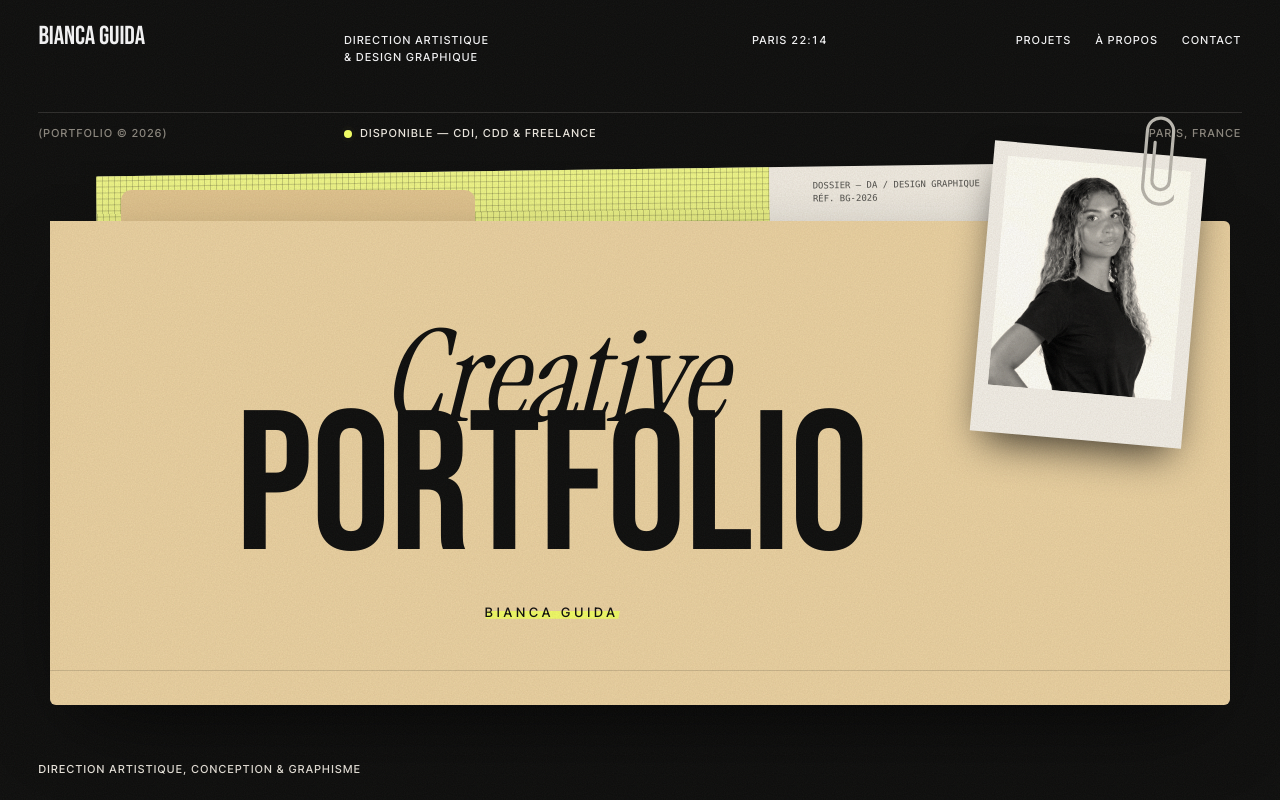
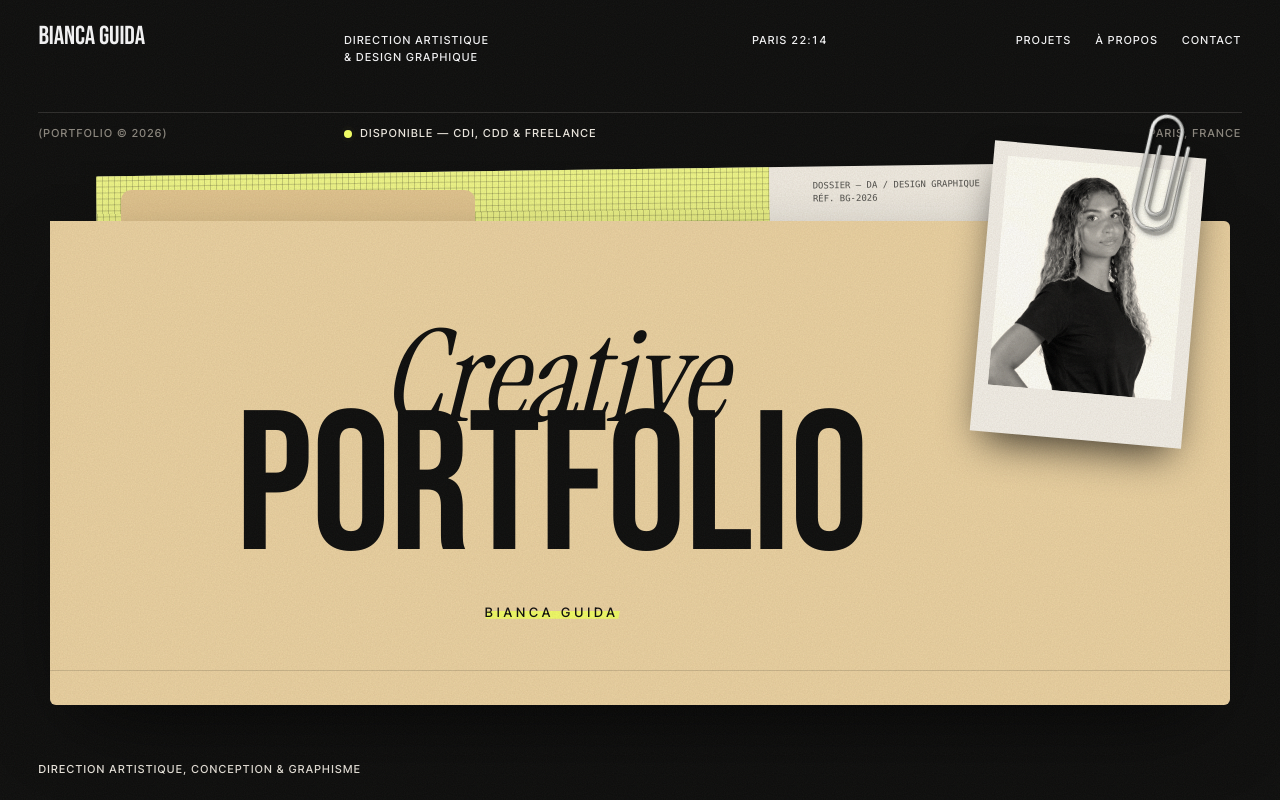
Before and after one commit to biancagda/bianca-guida-portfolio, a Next.js app: page / in a window 1280 px wide. Shown: the top 800 px of the page. Built offline with nearby package versions, Linux system fonts and the light colour scheme.

Commit message:
Page de garde : trombone métallique réaliste
Co-Authored-By: Claude Opus 5.5 <noreply@anthropic.com>
Claude-Session: https://claude.ai/code/session_019zLV6BxsN8g4HPLTLGMgo7

```diff
--- a/src/components/Hero.tsx
+++ b/src/components/Hero.tsx
@@ -96,9 +96,30 @@ export function Hero() {
               className="object-cover object-[50%_18%] contrast-[1.05] grayscale sepia-[0.15] transition-[filter] duration-700 group-hover:grayscale-0 group-hover:sepia-0"
             />
           </div>
-          {/* trombone */}
-          <svg viewBox="0 0 24 64" className="absolute -top-[14%] right-[14%] h-[32%] w-auto text-[#b9b6ae]" fill="none" stroke="currentColor" strokeWidth="2.2" strokeLinecap="round">
-            <path d="M8 20V46a6 6 0 0 0 12 0V12a9 9 0 0 0-18 0v38a12 12 0 0 0 24 0" />
+          {/* trombone métallique : dégradé argenté, reflet, ombre portée sur le papier */}
+          <svg
+            viewBox="0 0 40 110"
+            className="absolute -top-[16%] right-[10%] h-[44%] w-auto rotate-[8deg] drop-shadow-[2px_3px_2px_rgba(0,0,0,0.35)]"
+            fill="none"
+            strokeLinecap="round"
+            strokeLinejoin="round"
+          >
+            <defs>
+              <linearGradient id="clip-metal" x1="0" y1="0" x2="1" y2="1">
+                <stop offset="0" stopColor="#f4f4f2" />
+                <stop offset="0.35" stopColor="#a9aaa7" />
+                <stop offset="0.55" stopColor="#e9e9e6" />
+                <stop offset="0.8" stopColor="#8d8e8b" />
+                <stop offset="1" stopColor="#cfd0cc" />
+              </linearGradient>
+            </defs>
+            {/* ombre douce sur le polaroïd */}
+            <path d="M14 34V84a8 8 0 0 0 16 0V20a13 13 0 0 0-26 0v68a17 17 0 0 0 34 0V30" stroke="rgba(0,0,0,0.18)" strokeWidth="3.4" transform="translate(2.5 3)" />
+            {/* fil de métal */}
+            <path d="M14 34V84a8 8 0 0 0 16 0V20a13 13 0 0 0-26 0v68a17 17 0 0 0 34 0V30" stroke="#6f706d" strokeWidth="3.4" />
+            <path d="M14 34V84a8 8 0 0 0 16 0V20a13 13 0 0 0-26 0v68a17 17 0 0 0 34 0V30" stroke="url(#clip-metal)" strokeWidth="2.6" />
+            {/* reflet */}
+            <path d="M14 34V84a8 8 0 0 0 16 0V20a13 13 0 0 0-26 0v68a17 17 0 0 0 34 0V30" stroke="rgba(255,255,255,0.75)" strokeWidth="0.7" transform="translate(-0.6 -0.6)" />
           </svg>
         </motion.div>
       </motion.div>
```
Also changed, not shown: 1 other file (tests, documents, lock files or other folders).
